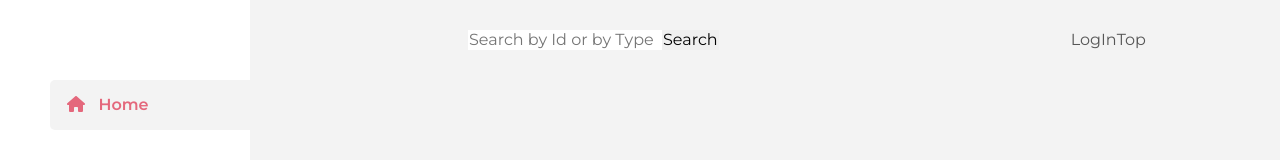
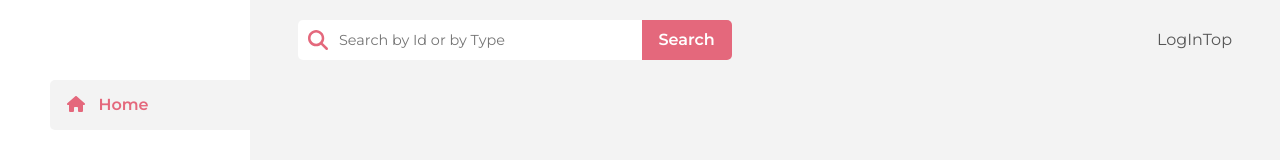
Before and after one commit to Thyroi/Frontend, a React (Create React App) app in the folder client/: page / in a window 1280 px wide. Shown: the top 160 px of the page. Built offline with nearby package versions, Linux system fonts and the light colour scheme.

Commit message:
Styles for searchBar

```diff
--- a/client/src/App.css
+++ b/client/src/App.css
@@ -27,10 +27,12 @@
 }
 
 .top {
-  grid-row: 1;
-	grid-column: 2;
-	display: grid;
-	grid-template-columns: 6fr 3fr;
+	display: flex;
+  justify-content: space-between;
+  align-items: center;
+  width: 100%;
+  height: 100%;
+  padding: 0 3rem;
 }
 
 .searchBar {
--- a/client/src/App.js
+++ b/client/src/App.js
@@ -25,13 +25,8 @@ export default function App() {
           </div>
 
           <div className="top">
-            <div className="searchBar">
               <Search />
-            </div>
-
-            <div className="login">
               <LogInTop />
-            </div>
           </div>
 
           <div className="container">
--- a/client/src/components/SearchBar/Search.jsx
+++ b/client/src/components/SearchBar/Search.jsx
@@ -1,7 +1,10 @@
 import React, { useState } from 'react';
-import styles from './Search.module.css';
+import styles from './Search.module.scss';
 import {useDispatch} from 'react-redux'
 import { getByName } from '../../actions'
+
+import { FontAwesomeIcon } from "@fortawesome/react-fontawesome";
+import { faMagnifyingGlass } from "@fortawesome/free-solid-svg-icons";
 
 function Search() {
 
@@ -23,13 +26,15 @@ function Search() {
 
 	return (
 		<div className={styles.container}>
+      <FontAwesomeIcon className={styles.iconSearch} icon={faMagnifyingGlass}/>
 			<input
+      className={styles.searchInput}
 				type='text'
 				value={search}
 				onChange={(e) => handleChange(e)}
 				placeholder='Search by Id or by Type'
 			/>
-			<button onClick={(e) => {handleClick(e)}}>Search</button>
+			<button className={styles.searchButton} onClick={(e) => {handleClick(e)}}>Search</button>
 		</div>
 	);
 }
--- /dev/null
+++ b/client/src/components/SearchBar/Search.module.scss
@@ -0,0 +1,37 @@
+.container {
+  position: relative;
+  width: 100%;
+
+  .iconSearch {
+    position: absolute;
+    top: 25%;
+    left: 10px;
+    width: 20px;
+    height: 20px;
+    color: #e4687c;
+  }
+
+  .searchInput {
+    height: 40px;
+    width: 40%;
+    border-radius: 5px 0 0 5px;
+    font-size: 0.9rem;
+    padding-left: 2.5rem;
+  }
+
+  .searchButton {
+    height: 40px;
+    background: #e4687c;
+    border-radius: 0 5px 5px 0;
+    color: #fff;
+    font-weight: 600;
+    padding: 0 1rem;
+    transition: 0.3s all ease;
+    cursor: pointer;
+  }
+
+  .searchButton:hover {
+    background: #ffffff;
+    color: #e4687c;
+  }
+}
```
Also changed, not shown: client/src/components/SearchBar/Search.module.css (deleted).
